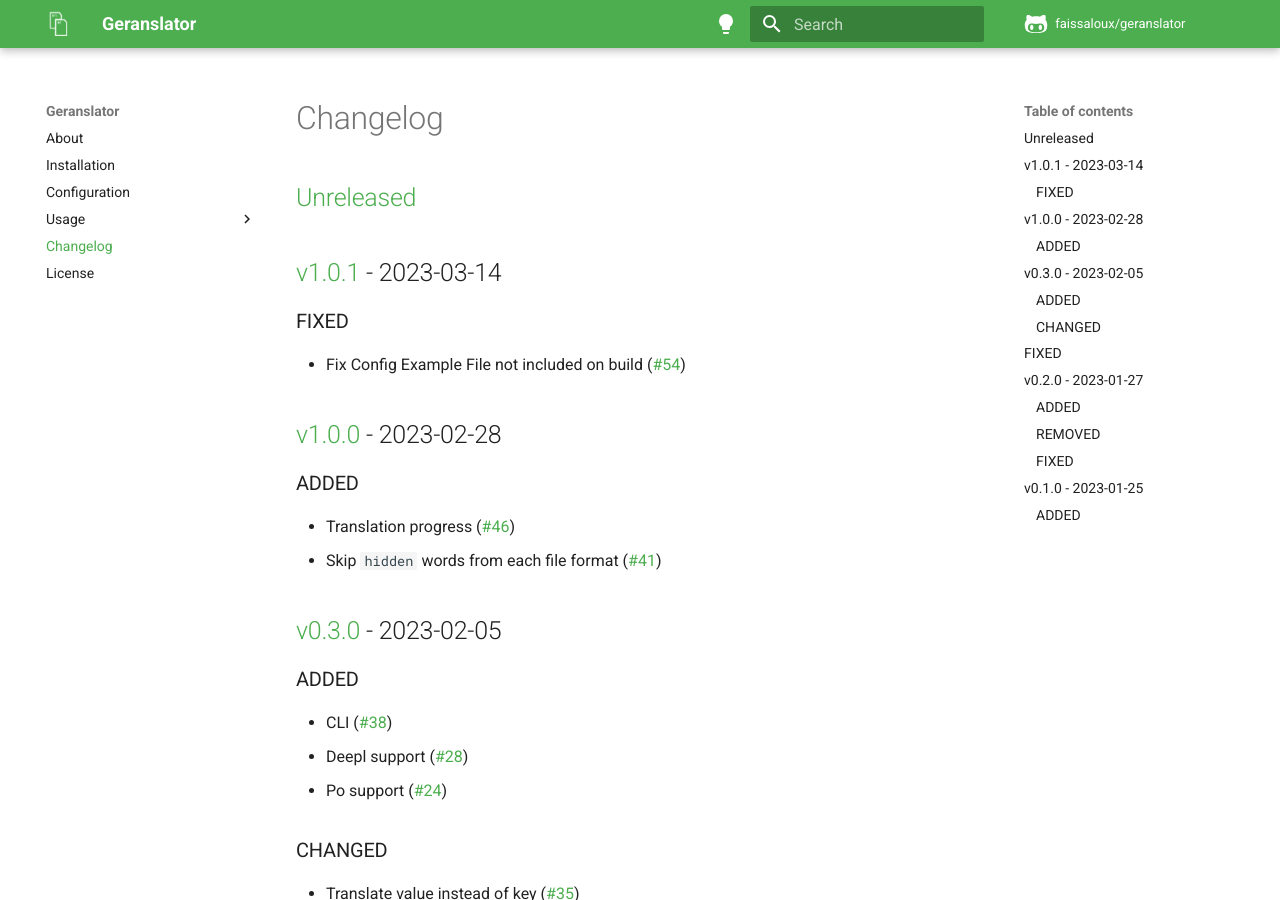
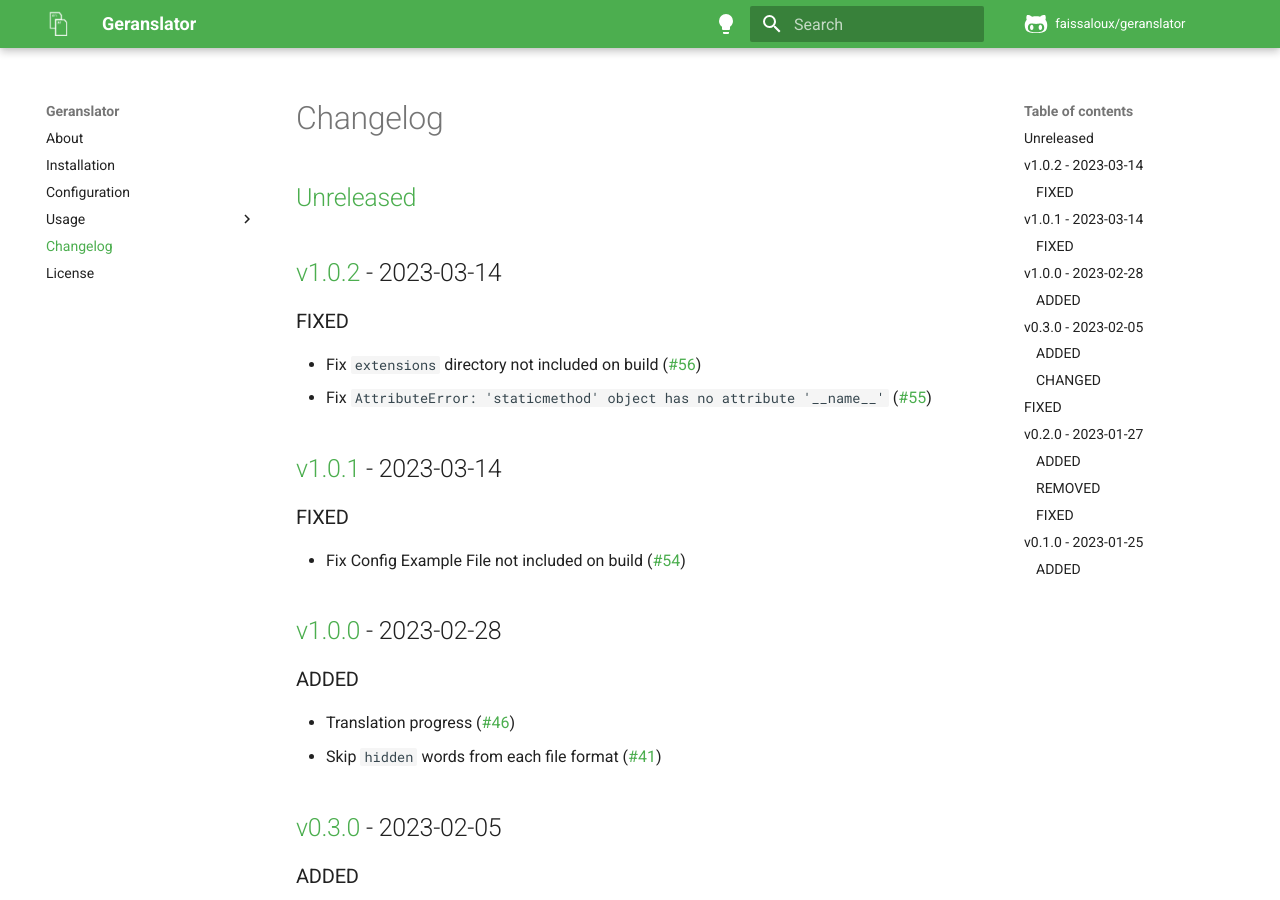
Before and after one commit to faissaloux/geranslator, an MkDocs documentation site: the page built from docs/changelog.md, in a window 1280 px wide and 900 px high. Built offline with MkDocs 1.6.1 and Material for MkDocs 9.7.7, drawn with Linux system fonts in a browser that asks for light colours; comment, search, counter and statistics services are not loaded.

Commit message:
CHANGELOG

```diff
--- a/docs/changelog.md
+++ b/docs/changelog.md
@@ -1,4 +1,9 @@
-## [Unreleased](https://github.com/faissaloux/geranslator/compare/v1.0.1...main)
+## [Unreleased](https://github.com/faissaloux/geranslator/compare/v1.0.2...main)
+
+## [v1.0.2](https://github.com/faissaloux/termspark/compare/v1.0.1...v1.0.2) - 2023-03-14
+### FIXED
+- Fix `extensions` directory not included on build ([#56](https://github.com/faissaloux/geranslator/pull/56))
+- Fix `AttributeError: 'staticmethod' object has no attribute '__name__'` ([#55](https://github.com/faissaloux/geranslator/pull/55))
 
 ## [v1.0.1](https://github.com/faissaloux/termspark/compare/v1.0.0...v1.0.1) - 2023-03-14
 ### FIXED
```
Also changed, not shown: CHANGELOG.md (+6 -1 lines).
